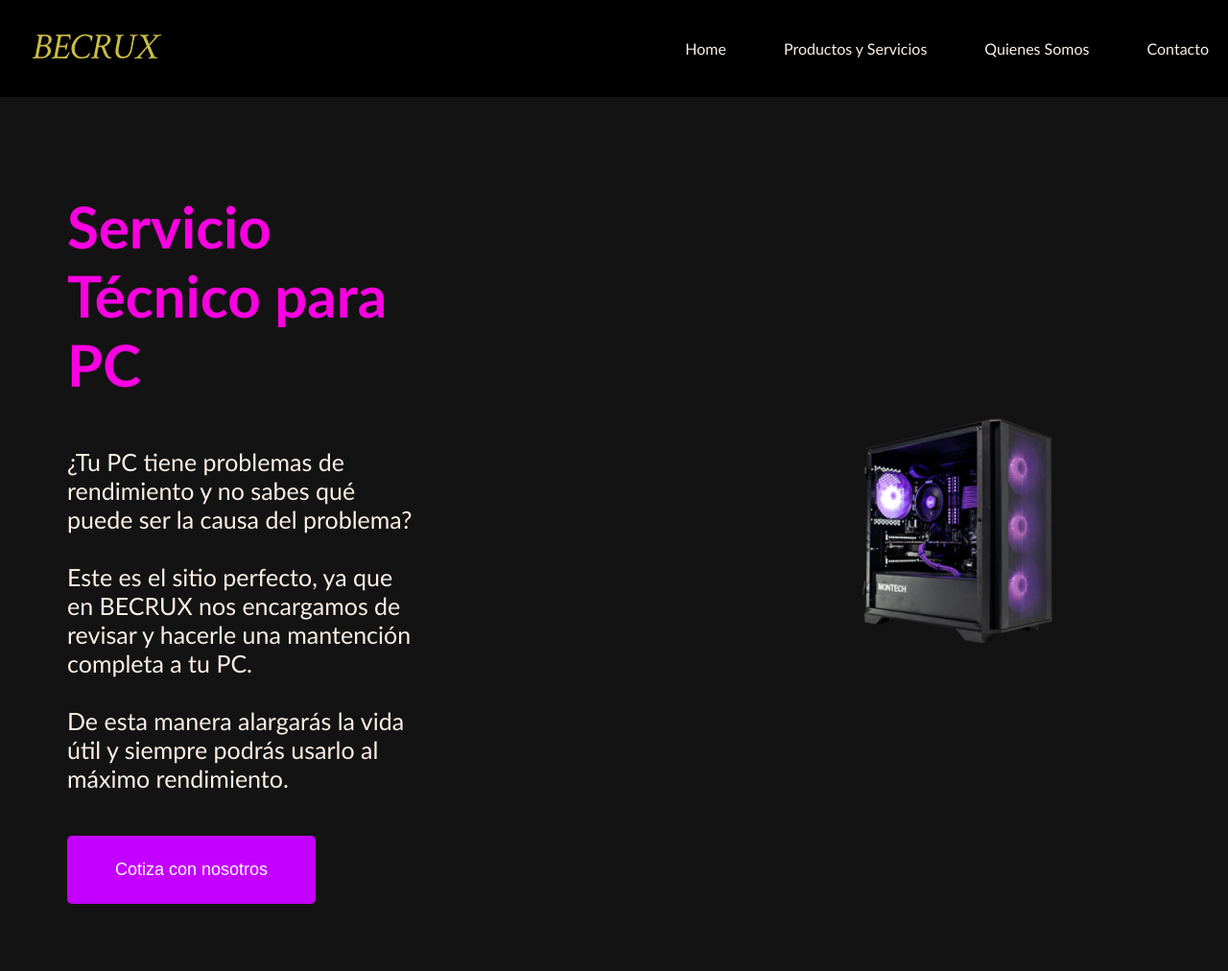
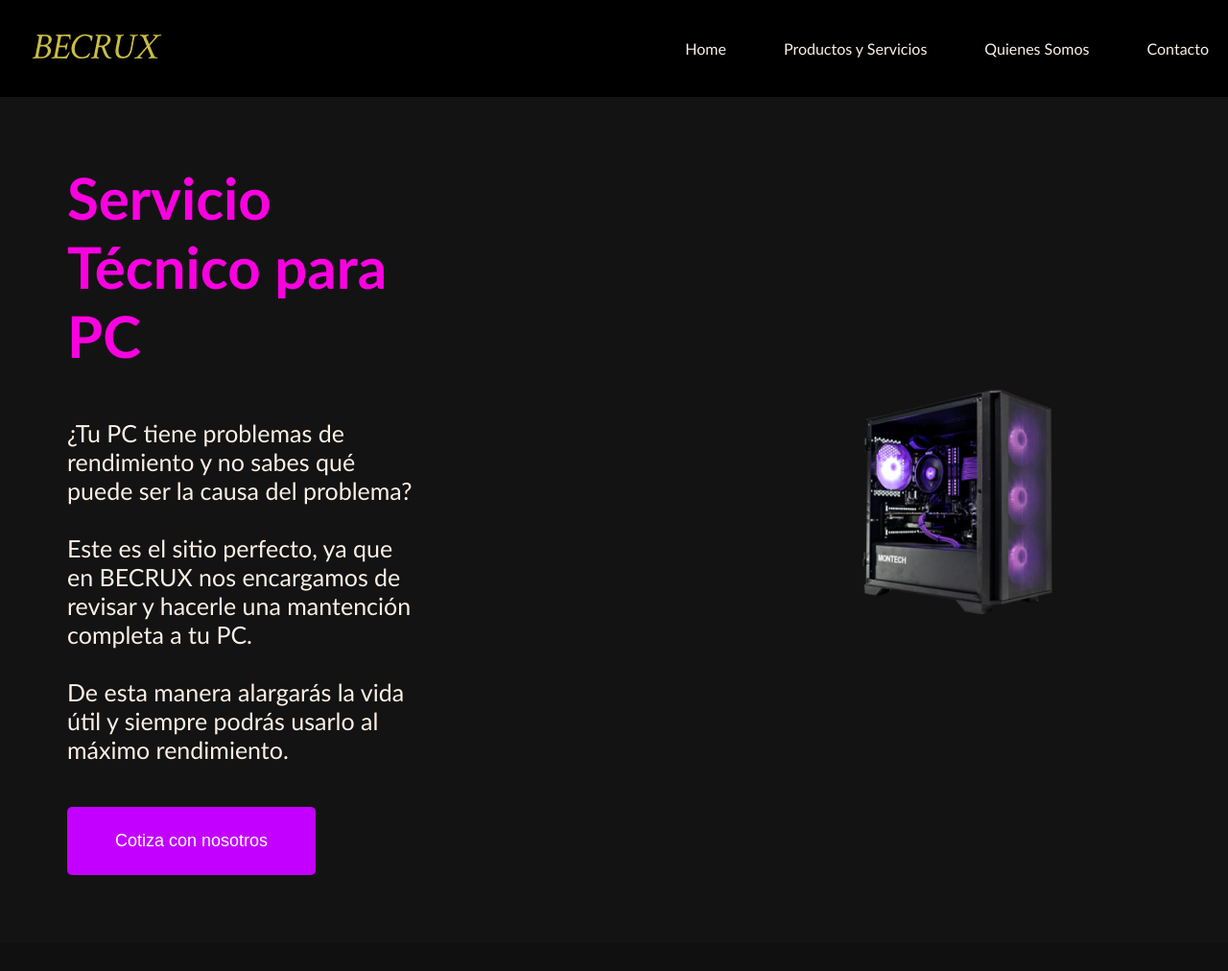
Before and after one commit to patitojavi/prodesweb, a PHP site: page /home.html in a window 1280 px wide. Shown: the whole page at 96% size. After the commit the page ends 912 px from the top, so only its background shows below. Run offline with PHP 8.4, Linux system fonts and the light colour scheme.

Commit message:
Update styles.css

```diff
--- a/css/styles.css
+++ b/css/styles.css
@@ -7,7 +7,7 @@ body {
     margin: 0;
     padding: 0;
     margin-top: 0;
-    padding-top: 80px;
+    padding-top: 50px;
     font-family: 'Gill Sans', 'Gill Sans MT', Calibri, 'Trebuchet MS', sans-serif;
 }
 
```
